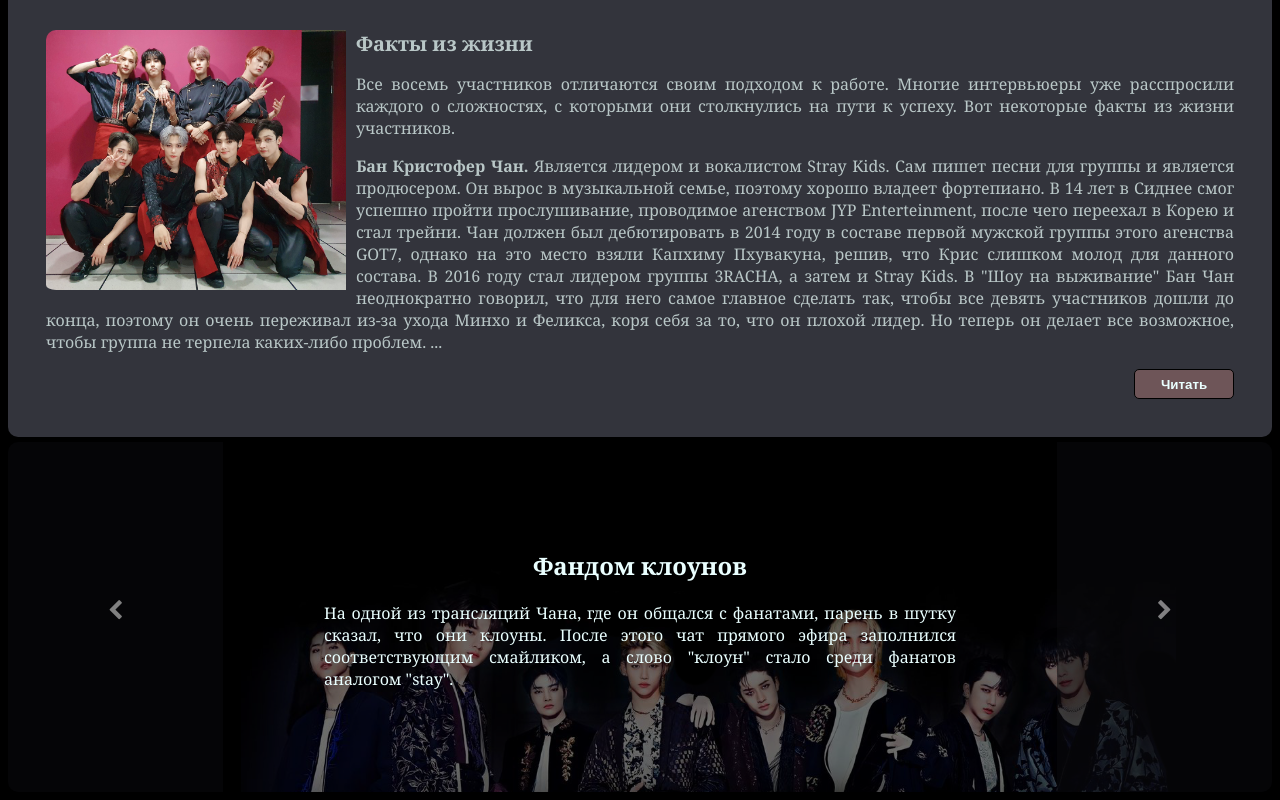
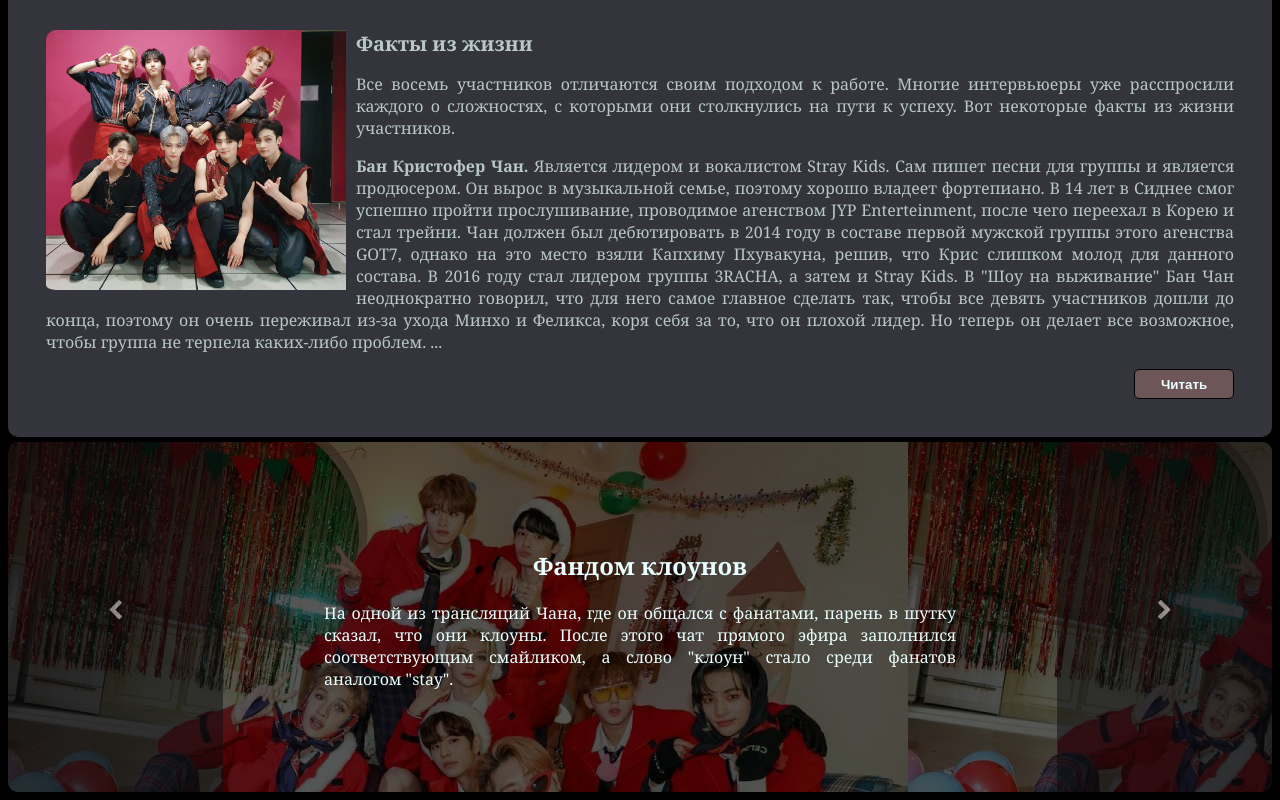
Before and after one commit to EryaKhun/EryaKhun.github.io, a plain HTML site: page index.html in a window 1280 px wide. Shown: the part 747-1547 px from the top of the page. Drawn offline with nearby package versions, Linux system fonts and the light colour scheme.

Commit message:
Update style.css

```diff
--- a/style.css
+++ b/style.css
@@ -16,7 +16,7 @@
     .slider{
         max-width: 100%;
         position: relative;
-        background-image: url('long_slider.png');
+        background-image: url('https://github.com/EryaKhun/EryaKhun.github.io/blob/master/slider.png');
         height: 350px;
         margin-bottom: 130px;
         margin: auto;
```
